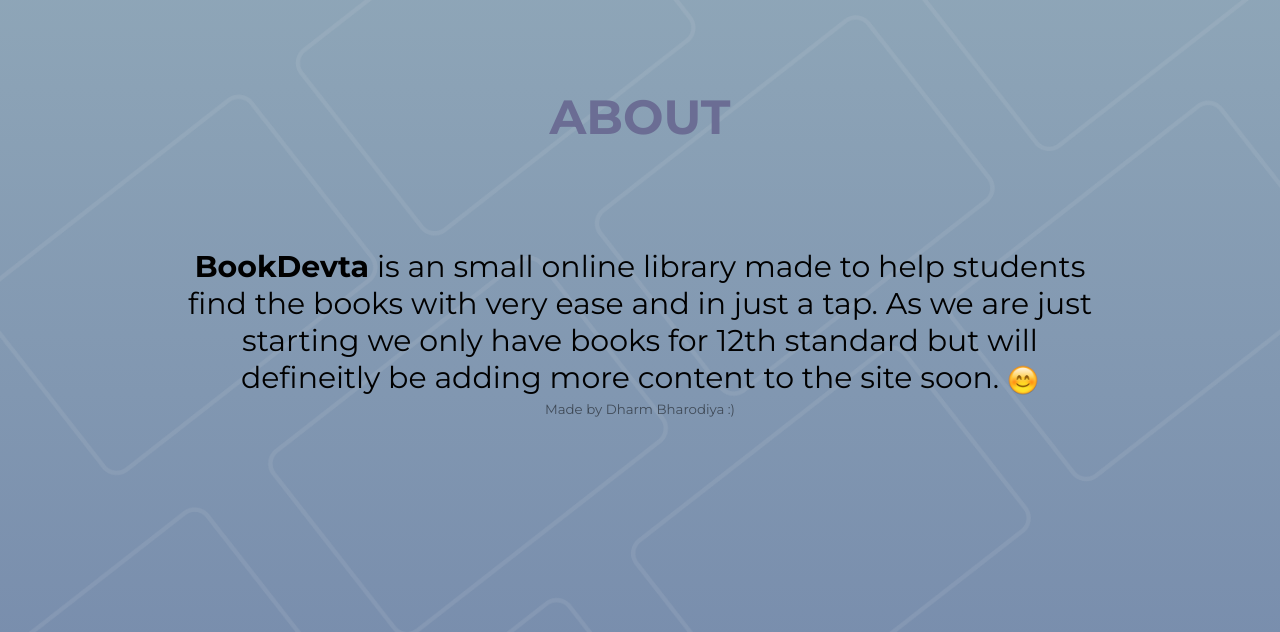
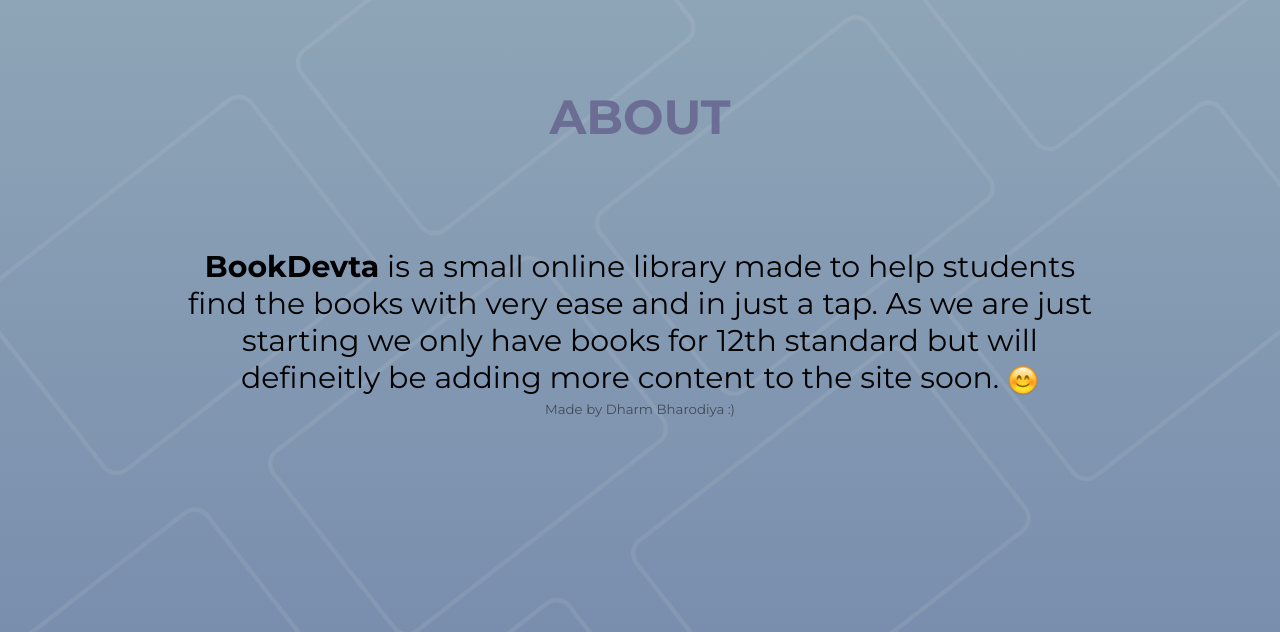
Before and after one commit to DharmBharodiya/BookDevta, a plain HTML site: page about.html in a window 1280 px wide. Shown: the part 160-792 px from the top of the page. Drawn offline with Linux system fonts and the light colour scheme.

Commit message:
Update about.html

```diff
--- a/about.html
+++ b/about.html
@@ -42,7 +42,7 @@
                     <h2>About</h2>
                 </div>
                 <div class="about">
-                    <p><span class="text">BookDevta</span> is an small online library made
+                    <p><span class="text">BookDevta</span> is a small online library made
                     to help students find the books with very ease and in just a tap.
                     As we are just starting we only have books for 12th standard but
                     will defineitly be adding more content to the site soon. <span class="smile"><img src="images/smile.png" alt=""></span></p>
```
